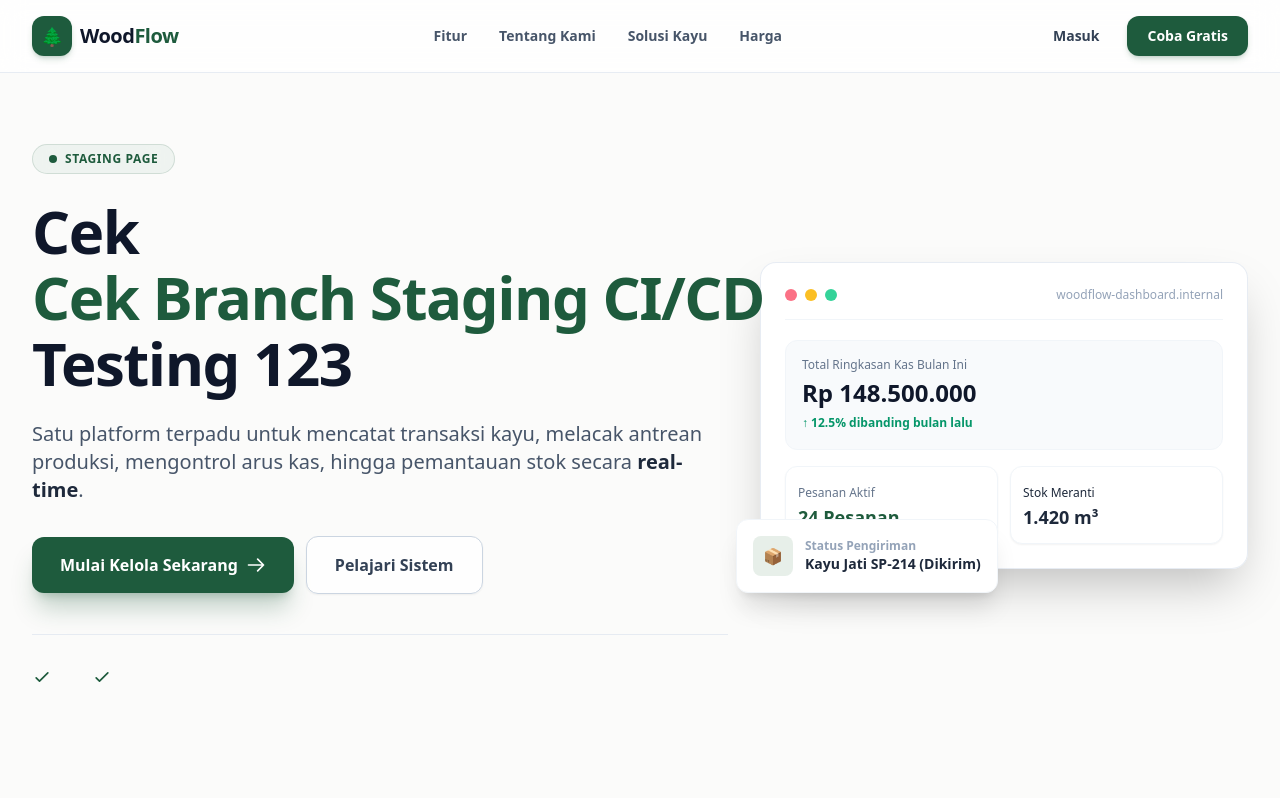
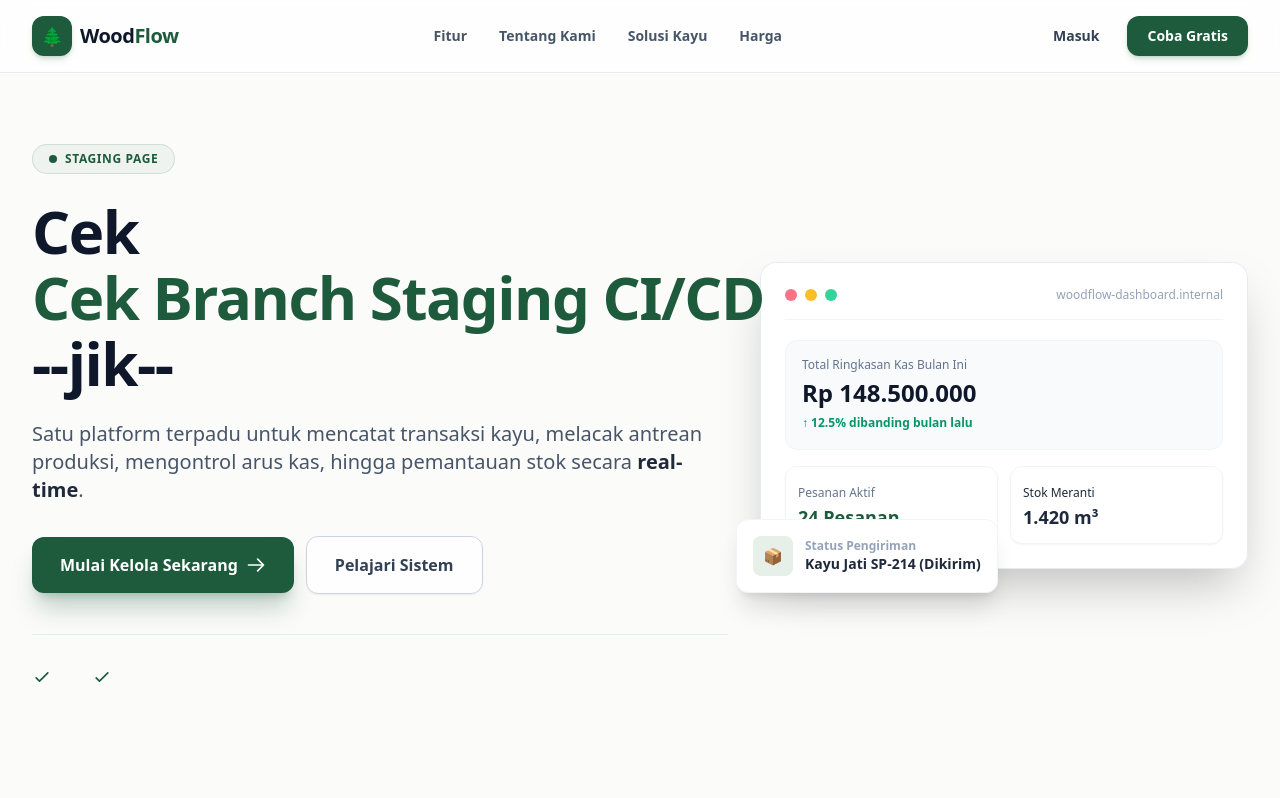
Before and after one commit to si-deltapyy/erp-dipantara, a Laravel app: page / in a window 1280 px wide. Shown: the top 798 px of the page. Run offline with Laravel 12, Linux system fonts and the light colour scheme; style sheets or scripts are compiled from the project's sources; parts of the project's set-up code (start-up, migrations or seed data) failed here and were passed over; some libraries are stand-ins or nearby versions.

Commit message:
Update Landing.vue

```diff
--- a/resources/js/Pages/Landing.vue
+++ b/resources/js/Pages/Landing.vue
@@ -28,7 +28,7 @@ import MainLayout from '@/Layouts/MainLayout.vue';
                                     <path d="M0,15 Q50,5 100,15 T200,15" stroke="currentColor" stroke-width="4" fill="none" />
                                 </svg>
                             </span>
-                            Testing 123
+                            --jik--
                         </h1>
 
                         <!-- Subheadline -->
```
